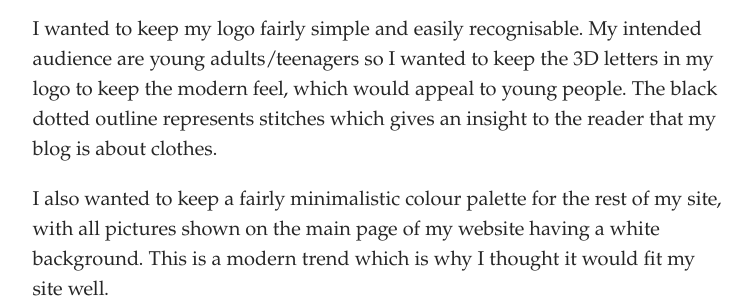
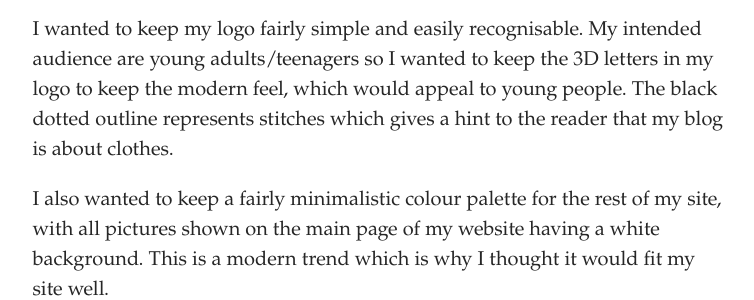
Before and after one commit to hannahphillips57/Typotailoring-, a Jekyll site: the page built from pages/about.md, in a window 1280 px wide and 900 px high, scrolled down 1740 px. Shown: the part 240-540 px from the top of the window, without its empty margins (262-1016 px from the left). Built offline with Jekyll 4.4.1, drawn with Linux system fonts in a browser that asks for light colours; some web fonts are replaced.

Commit message:
Update Page “about”

```diff
--- a/pages/about.md
+++ b/pages/about.md
@@ -28,7 +28,7 @@ The fonts I used are 'Planet Arcadia' for 'Tailor-Made' and 'Stay Fearless' for
 
 ![Tailor-Made Typography logo](../uploads/t-8.png "Tailor-Made Typography logo")
 
-I wanted to keep my logo fairly simple and easily recognisable. My intended audience are young adults/teenagers so I wanted to keep the 3D letters in my logo to keep the modern feel, which would appeal to young people. The black dotted outline represents stitches which gives an insight to the reader that my blog is about clothes.
+I wanted to keep my logo fairly simple and easily recognisable. My intended audience are young adults/teenagers so I wanted to keep the 3D letters in my logo to keep the modern feel, which would appeal to young people. The black dotted outline represents stitches which gives a hint to the reader that my blog is about clothes.
 
 I also wanted to keep a fairly minimalistic colour palette for the rest of my site, with all pictures shown on the main page of my website having a white background. This is a modern trend which is why I thought it would fit my site well.
 
```
